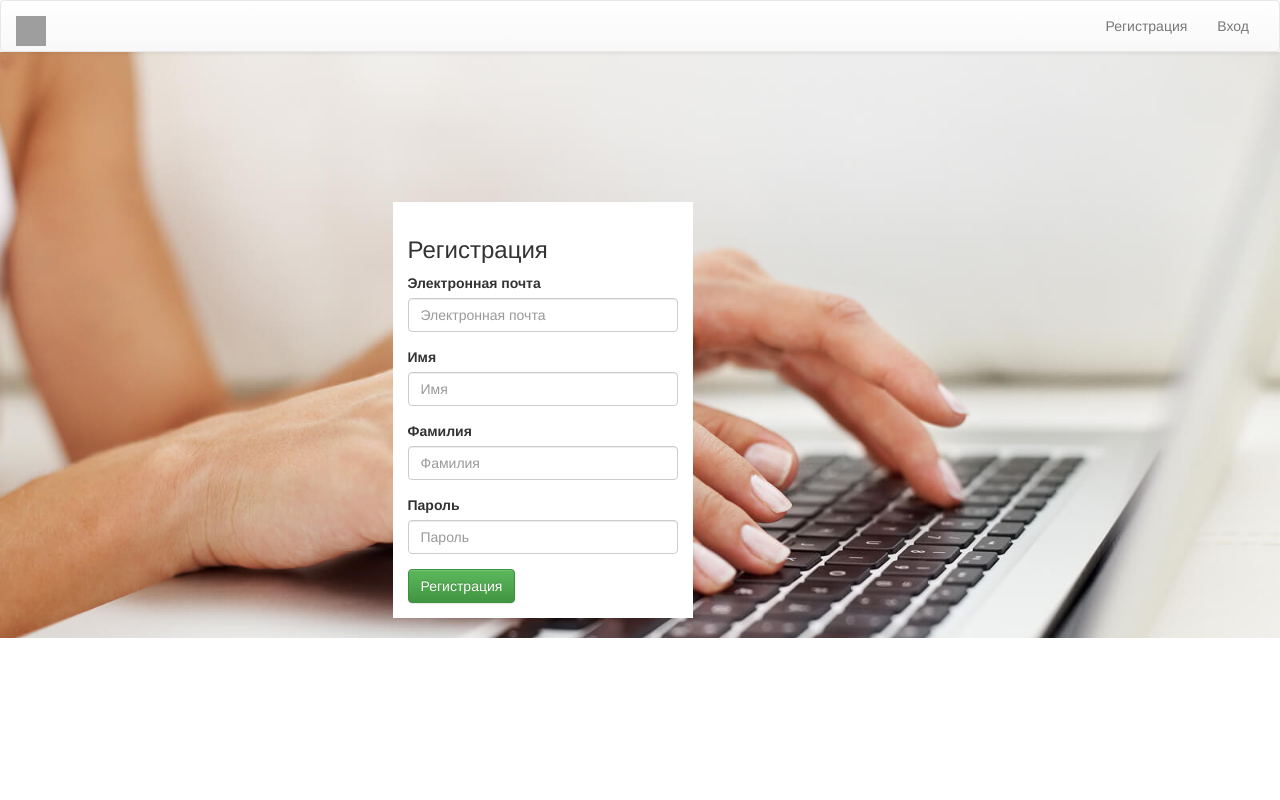
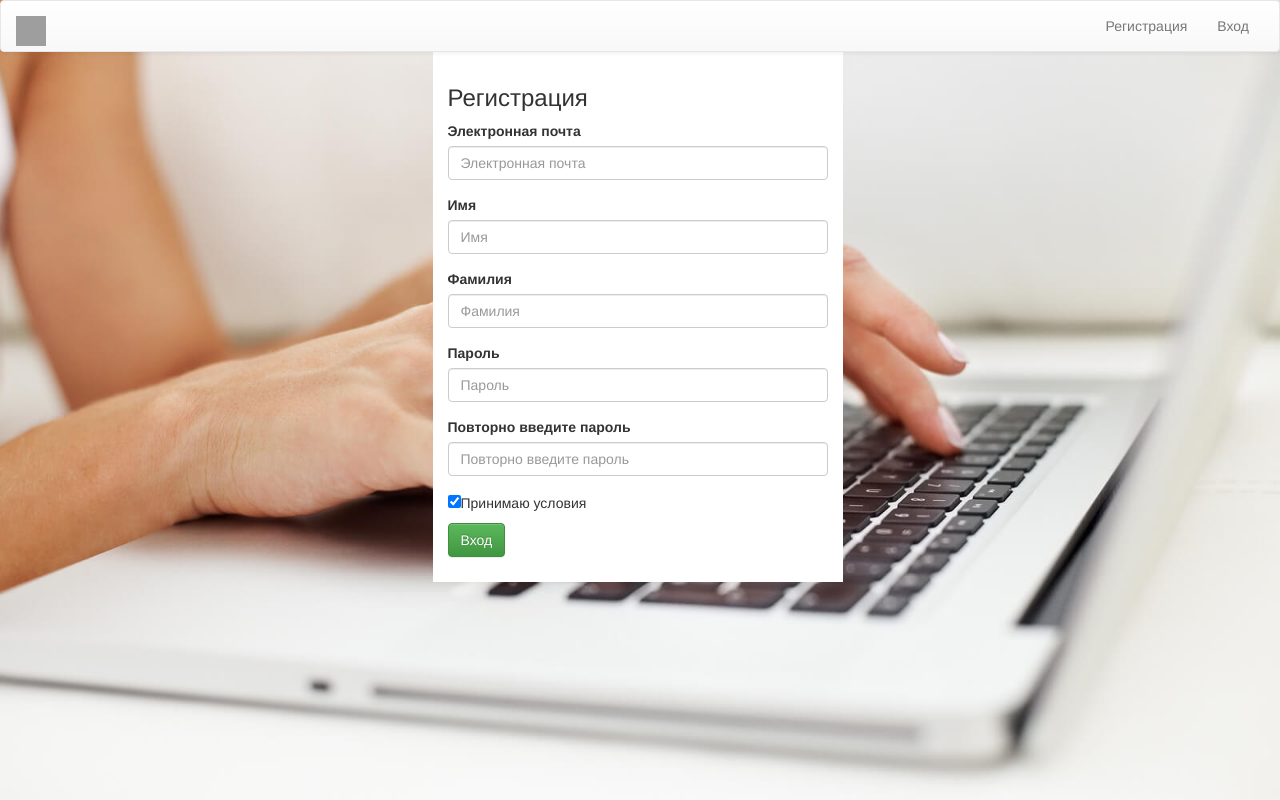
Before and after one commit to Squock/ReservationSystem, a Flask app: page /register in a window 1280 px wide. Run offline with Flask 2, Linux system fonts and the light colour scheme; parts of the project's set-up code (start-up, migrations or seed data) failed here and were passed over; some libraries are stand-ins or nearby versions; grey boxes are pictures that could not be loaded.

Commit message:
Доработал регистрацию и исправил БД

```diff
--- a/app/__init__.py
+++ b/app/__init__.py
@@ -1,6 +1,7 @@
 from flask import Flask
 from flask_sqlalchemy import SQLAlchemy
 app = Flask(__name__)
-app.config['SQLALCHEMY_DATABASE_URI'] = 'postgresql://postgres:123456@localhost:5432/dataBaseSite' #postgresql://имя:пароль@localhost:порт/база данных
+app.config['SQLALCHEMY_TRACK_MODIFICATIONS'] = True
+app.config['SQLALCHEMY_DATABASE_URI'] = 'postgresql://postgres:password@localhost:5432/dataBaseSite'
 db = SQLAlchemy(app)
 from app import views, models
--- a/app/static/css/style.css
+++ b/app/static/css/style.css
@@ -2,19 +2,27 @@ header {
           background-image: url(../image/bord_image.jpg); /* Путь к фоновому изображению */
           background-size: 100%;
 		  padding: 0px;
-		  height: 586px;
+	      height: 586px;
         }
 #register {
             background-image: url(../image/register_image.jpg);
             background-size: 100%;
-            height: 586px;
+            position: fixed;
+  			top: 0;
+  			left: 0;
+  			width: 100%;
+  			height: 100%;
         }
 #authorization {
 			background-image: url(../image/bord_image_auth.jpg);
 			background-size: 100%;
-			height: 586px;
+			position: fixed;
+  			top: 0;
+  			left: 0;
+  			width: 100%;
+  			height: 100%;
 		}
-.formReg {
+#formReg {
 			background-color: #ffffff;
 			padding: 15px;
 			width: 410px;
@@ -42,6 +50,3 @@ header {
 #dropdown_auth{
 			background-color: #1F93E0;
 }
-#dropdown_auth_list{
-			background-color: #1F93E0;
-}
--- /dev/null
+++ b/app/static/js/JavaScript.js
@@ -0,0 +1,6 @@
+/**
+ * Created by Айаал Неустроев on 21.11.2016.
+ */
+function Alert() {
+    alert("Пароли не совпадают!");
+}
--- a/app/templates/index.html
+++ b/app/templates/index.html
@@ -35,8 +35,8 @@
                     Войти
                     <span class="caret"></span>
                 </a>
-                <ul class="dropdown-menu" id="dropdown_auth_list">
-                   <li><a href="/authorization" id="drop_log">Вход</a></li>
+                <ul class="dropdown-menu">
+                   <li><a href={{url_for('authorization')}}>Вход</a></li>
                    <li><a href="/registration">Регистрация</a></li>
                 </ul>
               </li>
@@ -48,6 +48,7 @@
             <div class="container-fluid">
               <div class="collapse navbar-collapse" id="bs-example-navbar-collapse-1">
               <ul class="nav navbar-nav navbar-right">
+                  <li><a href={{url_for('session_cinema')}}>Добавить сессию</a></li>
               <li class="dropdown">
                 <a id="drop1" href="#" class="dropdown-toggle" data-toggle="dropdown">
                     {{ navbar_firstName }} {{ navbar_secondName }}
--- a/app/templates/registration.html
+++ b/app/templates/registration.html
@@ -35,26 +35,37 @@
         <div class="row">
           <div class="col-xs-4 col-md-3"></div>
           <div class="col-xs-10 col-md-6">
-                <form id="loginform" action="/register" method="post" >
+                <form id="formReg" action="/register" method="post" >
                     <h3>Регистрация</h3>
                         <div class="form-group">
-                        <label>Электронная почта</label>
-                        <input type="text" class="form-control" id="email" required name="email" placeholder="Электронная почта">
+                            <label >Электронная почта</label>
+                            <input type="email" class="form-control"  name="email" required placeholder="Электронная почта">
                         </div>
                         <div class="form-group">
                             <label >Имя</label>
-                        <input type="text" class="form-control" id="firstName"  name="firstName" placeholder="Имя">
+                            <input type="text" class="form-control"  name="firstName" required placeholder="Имя">
                         </div>
                         <div class="form-group">
-                        <label>Фамилия</label>
-                        <input type="text" class="form-control" id="secondName"  name="secondName" placeholder="Фамилия">
+                            <label >Фамилия</label>
+                            <input type="text" class="form-control"  name="secondName" required placeholder="Фамилия">
                         </div>
                         <div class="form-group">
-                        <label for="password">Пароль</label>
-                        <input type="password" class="form-control" required id="password" name="password" placeholder="Пароль">
+                            <label >Пароль</label>
+                            <input type="password" class="form-control" name="password" required placeholder="Пароль">
                         </div>
-                    <button type="submit" class="btn btn-success">Регистрация</button>
+                        <div class="form-group">
+                            <label >Повторно введите пароль</label>
+                            <input type="password" class="form-control" name="cpassword" required placeholder="Повторно введите пароль">
+                        </div>
+                    <input type="checkbox" name="conditions" checked value="true" required>Принимаю условия <p> <p>
+                    <button type="submit" class="btn btn-success"  >Вход</button>
                 </form>
+              {%if (ControlPassword)%}
+                <p><div class="alert alert-danger" name="AlertForm" role="alert"><strong>Ошибка!</strong>Пароли не совпадают!</div>
+              {%endif%}
+              {% if (ControlConditions) %}
+                <p><div class="alert alert-danger" name="AlertForm" role="alert"><strong>Ошибка!</strong>Вы не приняли условия!</div>
+              {%endif%}
           </div>
           <div class="col-xs-4 col-md-3"></div>
         </div>
--- a/app/views.py
+++ b/app/views.py
@@ -1,19 +1,10 @@
 from flask import render_template, request, session, redirect
-from flask_sqlalchemy import SQLAlchemy
-from flask_security import Security, SQLAlchemyUserDatastore
-
-from app.models import Role, User, db, ListFilm
-
-from app.models import Role, User, db, Session_cinema
-
+from app.models import User, db, Session_cinema, Film
 from app import app
 from datetime import datetime
 #Сектерный ключ никому не выдавать
 app.secret_key = '_\x1ea\xc2>DK\x13\xd0O\xbe1\x13\x1b\x93h2*\x9a+!?\xcb\x8f'
 
-
-
-# Setup Flask-Security
 
 @app.route("/")
 @app.route("/index")
@@ -43,12 +34,21 @@ def register():
         secondName = request.form['secondName']
         email = request.form['email']
         password = request.form['password']
-        user = User(firstName, secondName, email, password)
-        #role = Role(email, "user") Добавление ролей в БД (Админ, кассир, user)
-        db.session.add(user)
-        #db.session.add(role)
-        db.session.commit()
-        return redirect("/authorization")
+        cpassword = request.form['cpassword']
+        conditions = request.form['conditions']
+        if (password == cpassword):
+                if conditions == "True":
+                    user = User(firstName, secondName, email, password)
+                    db.session.add(user)
+                    db.session.commit()
+                    return redirect("/authorization")
+                else:
+                    ControlConditions = True
+                    return render_template('registration.html', ControlConditions=ControlConditions)
+        else:
+            ControlPassword = True
+            return render_template('registration.html', ControlPassword=ControlPassword)
+
     return render_template('registration.html')
 
 ###########################################
@@ -57,16 +57,14 @@ def register():
 def authorization():
     return render_template("authorization.html")
 
-@app.route("/login", methods=['POST'])
+@app.route("/login", methods=['POST','GET'])
 def login():
-    login = request.form['login']
+    username = request.form['login']
     password = request.form['password']
-
-
-    loginSite = User.query.filter_by(Email=login).first()
+    loginBool = True
+    loginSite = User.query.filter_by(Email=username).first()
     if (loginSite):
         if loginSite is None:
-            loginBool = True
             return render_template('authorization.html', loginBool=loginBool)
         else:
             if(loginSite.check_password(password)):
@@ -75,10 +73,8 @@ def login():
                 session['secondName'] = loginSite.SecondName
                 return redirect('/')
             else:
-                loginBool = True
                 return render_template('authorization.html', loginBool=loginBool)
     else:
-        loginBool = True
         return render_template('authorization.html', loginBool=loginBool)
 
 @app.route('/logout')
@@ -97,15 +93,11 @@ def get_film():
         length = request.form['length']
         cast = request.form['cast']
         ageRestriction = request.form['ageRestriction']
-        movie = ListFilm(name, description, genre, cast, length, ageRestriction)
+        movie = Film(name, description, genre, cast, length, ageRestriction)
         db.session.add(movie)
         db.session.commit()
         return redirect('/')
     return render_template('listfilm.html')
-
-
-
-
 
 @app.route('/session', methods=['POST', 'GET'])
 def session_cinema():
--- a/migrate.py
+++ b/migrate.py
@@ -1,12 +1,10 @@
-from flask_sqlalchemy import SQLAlchemy
 from flask_script import Manager
 from flask_migrate import Migrate, MigrateCommand
-from app import app
+from app import app, db
 #documentation Flask-Migrate https://flask-migrate.readthedocs.io/en/latest/
 
 app.config['SQLALCHEMY_DATABASE_URI'] = 'postgresql://postgres:password@localhost:5432/dataBaseSite'
 
-db = SQLAlchemy(app)
 migrate = Migrate(app, db)
 
 manager = Manager(app)
```
Also changed, not shown: app/models.py (+10 -29 lines), app/templates/authorization.html (+3 -29 lines), 1 other file. Lines whose indentation alone changed are shown as unchanged.
